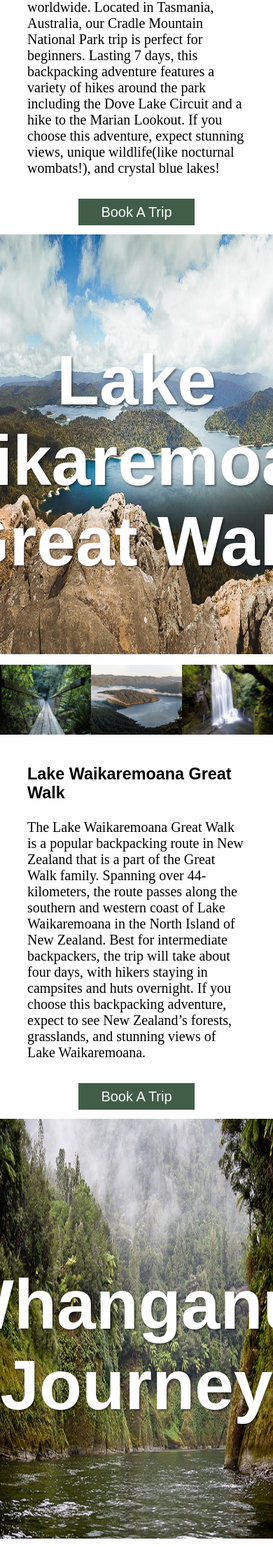
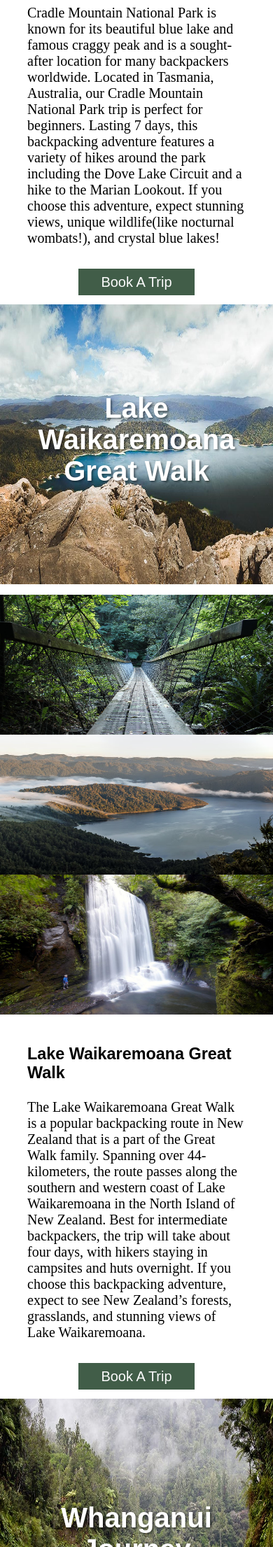
Before and after one commit to lappe044/CS-268-Project-One, a PHP site: page /oceania.html in a window 390 px wide; the page is wider, and only the part inside the window is pictured. Shown: the part 2048-4259 px from the top of that part at 70% size. Run offline with PHP 8.4, Linux system fonts and the light colour scheme.

Commit message:
Media Queries

```diff
--- a/css/alexis_continent.css
+++ b/css/alexis_continent.css
@@ -126,8 +126,29 @@ p {
   background-color: #415d48;
 }
 
-@media (max-width: 500px) {
+@media (max-width: 730px) {
   .threeImages > img {
     height: 100px;
   }
+  .text-overlay {
+    font-size: 60px;
+    padding: 0px;
+  }
 }
+
+@media (max-width: 430px) {
+  .text-overlay {
+    font-size: 40px;
+    top: 10rem;
+    padding: 0px;
+  }
+
+  img {
+    height: 400px;
+  }
+
+  .threeImages > img {
+    height: 200px;
+    width: 100%;
+  }
+}
--- a/oceania.html
+++ b/oceania.html
@@ -3,7 +3,7 @@
 <head>
     <meta charset="UTF-8">
     <meta http-equiv="X-UA-Compatible" content="IE=edge">
-    <meta name="viewport" content="width=
+    <meta name="viewport" content="width=dev ice-width
     , initial-scale=1.0">
     <title>Oceania</title>
     <link rel="stylesheet" type="text/css" href="css/alexis_continent.css">
```
Also changed, not shown: css/about_css.css (+27 -1 lines).
